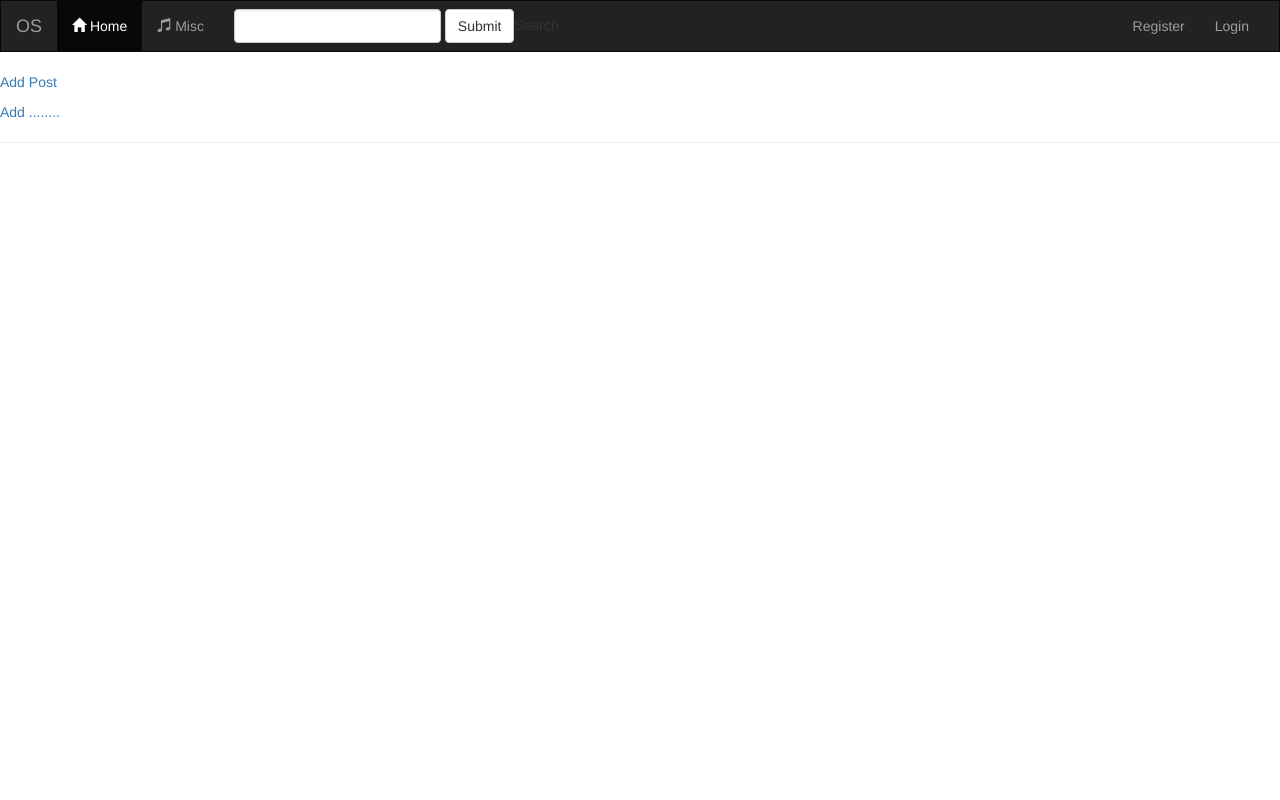
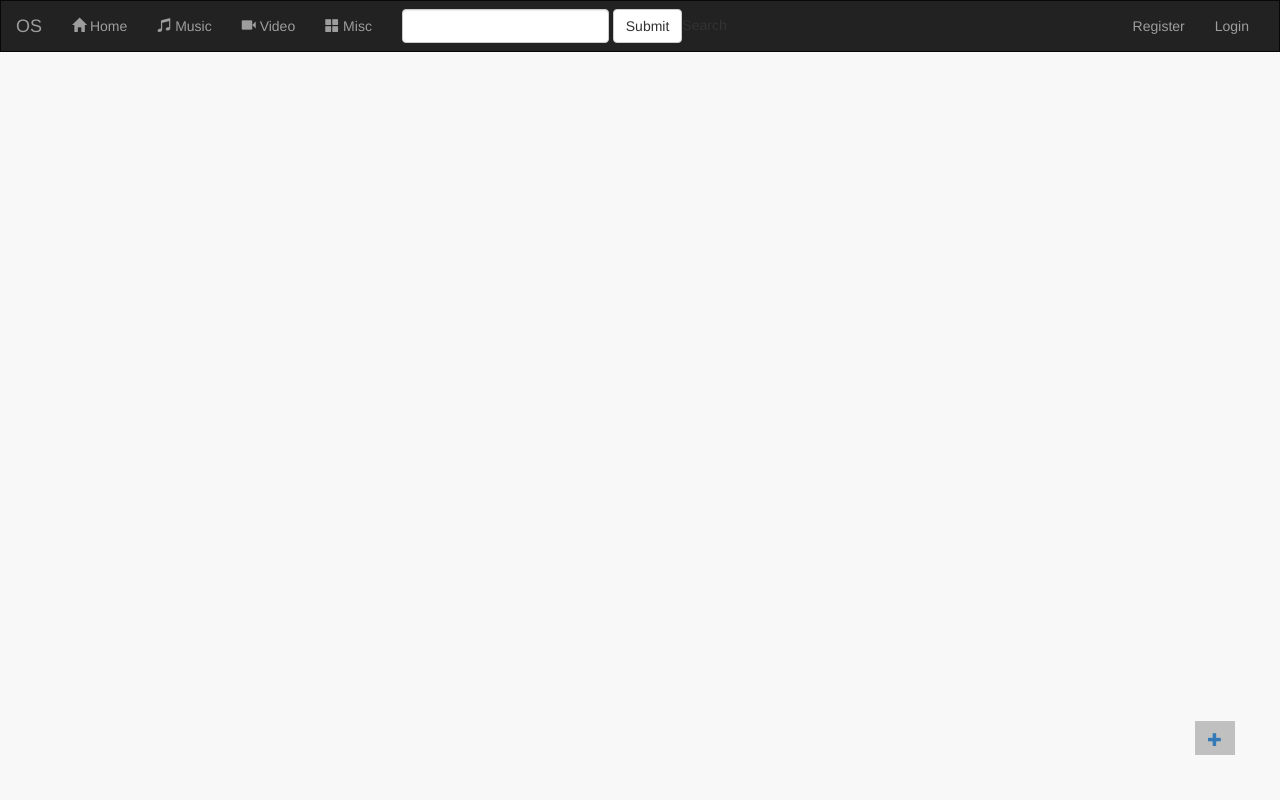
Before and after one commit to Apriorhythm/outis, a Django app: page /post/ in a window 1280 px wide. Run offline with Django 3.2, Linux system fonts and the light colour scheme; data that the repository does not hold is empty; some libraries are stand-ins or nearby versions.

Commit message:
change base template into a better design

```diff
--- a/outis_base/static/css/base.css
+++ b/outis_base/static/css/base.css
@@ -1,3 +1,7 @@
-.navbar{
+.navbar {
 	border-radius: 0;
 }
+
+body {
+    background:#F8F8F8;
+}
--- a/outis_base/templates/outis_base/base.html
+++ b/outis_base/templates/outis_base/base.html
@@ -31,20 +31,31 @@
 			<nav class="collapse navbar-collapse" id="topNavBar">
 				<ul class="nav navbar-nav">
 
-					<li class="active">
-						<a  href="{% url 'index' %}">
+					<li>
+						<a  href="{% url 'post:index' %}">
 							<span class="glyphicon glyphicon-home"></span>&nbsp;Home
-
 						</a>
 					</li>
 
 
 					<li>
-						<a  href="{% url 'post:index' %}">
-							<span class="glyphicon glyphicon-music"></span>&nbsp;Misc
-
+						<a  href="{% url 'post:music' %}">
+							<span class="glyphicon glyphicon-music"></span>&nbsp;Music
 						</a>
 					</li>
+
+					<li>
+						<a  href="{% url 'post:video' %}">
+							<span class="glyphicon glyphicon-facetime-video"></span>&nbsp;Video
+						</a>
+					</li>
+
+					<li>
+						<a  href="{% url 'post:misc' %}">
+							<span class="glyphicon glyphicon-th-large"></span>&nbsp;Misc
+						</a>
+					</li>
+
 
 				</ul>
 
@@ -71,6 +82,5 @@
 
 {% block outis_body %}
 {% endblock %}
-
 </body>
 </html>
--- a/outis_base/templates/outis_base/index.html
+++ b/outis_base/templates/outis_base/index.html
@@ -1,4 +1,8 @@
 {% include 'outis_base/base.html' %}
 {% block outis_title %}
-Index Here</h1>
+<div class="jumbotron">
+    <div class="container">
+        <h1>Index Here</h1>
+    </div>
+</div>
 {% endblock %}
--- a/outis_post/templates/outis_post/index.html
+++ b/outis_post/templates/outis_post/index.html
@@ -17,9 +17,6 @@ Post-Index
 {% endblock %}
 
 {% block outis_body %}
-	<p><a href="{% url 'post:post-add' %}">Add Post</a><p>
-	<p><a href="#">Add ........</a><p>
-	<hr>
 
     <div id="container">
 	{% for post in all_post %}
@@ -62,4 +59,12 @@ Post-Index
 	</div>
 </div>
 
+
+<div style="position:fixed; right:45px; bottom:45px; background-color:#C0C0C0; ">
+    <a href="{% url 'post:post-add' %}">
+        <span type="button" class="btn btn-group-lg glyphicon glyphicon-plus"></span>
+    </a>
+</div>
+
+
 {% endblock %}
--- a/outis_post/urls.py
+++ b/outis_post/urls.py
@@ -9,6 +9,9 @@ urlpatterns = [
     # /post/index
     url(r'^$', views.IndexView.as_view(), name='index'),
     url(r'^index$', views.IndexView.as_view(), name='index'),
+    url(r'^music$', views.MusicView.as_view(), name='music'),
+    url(r'^video$', views.VideoView.as_view(), name='video'),
+    url(r'^misc$', views.MiscView.as_view(), name='misc'),
 
     # /post/detail/1234/
     url(r'^detail/(?P<pk>[0-9]+)/$', views.PostDetail.as_view(), name='detail'),
--- a/outis_post/views.py
+++ b/outis_post/views.py
@@ -60,6 +60,40 @@ class IndexView(PaginationMixin, APIView):
     def get(self, request):
         queryset = OutisPost.objects.all()
         return Response({'all_post':queryset})
+
+class MusicView(PaginationMixin, APIView):
+    renderer_classes = [TemplateHTMLRenderer]
+    template_name = 'outis_post/index.html'
+    paginate_by = 20
+
+    def get(self, request):
+        queryset = OutisPost.objects.filter(category_id=2)
+        return Response({'all_post':queryset})
+
+
+class VideoView(PaginationMixin, APIView):
+    renderer_classes = [TemplateHTMLRenderer]
+    template_name = 'outis_post/index.html'
+    paginate_by = 20
+
+    def get(self, request):
+        queryset = OutisPost.objects.filter(category_id=3)
+        return Response({'all_post':queryset})
+
+
+class MiscView(PaginationMixin, APIView):
+    renderer_classes = [TemplateHTMLRenderer]
+    template_name = 'outis_post/index.html'
+    paginate_by = 20
+
+    def get(self, request):
+        queryset = OutisPost.objects.filter(category_id=1)
+        return Response({'all_post':queryset})
+
+
+
+
+
 
 class PostDetail(DetailView):
     model = OutisPost
```
Also changed, not shown: 6 other files.
